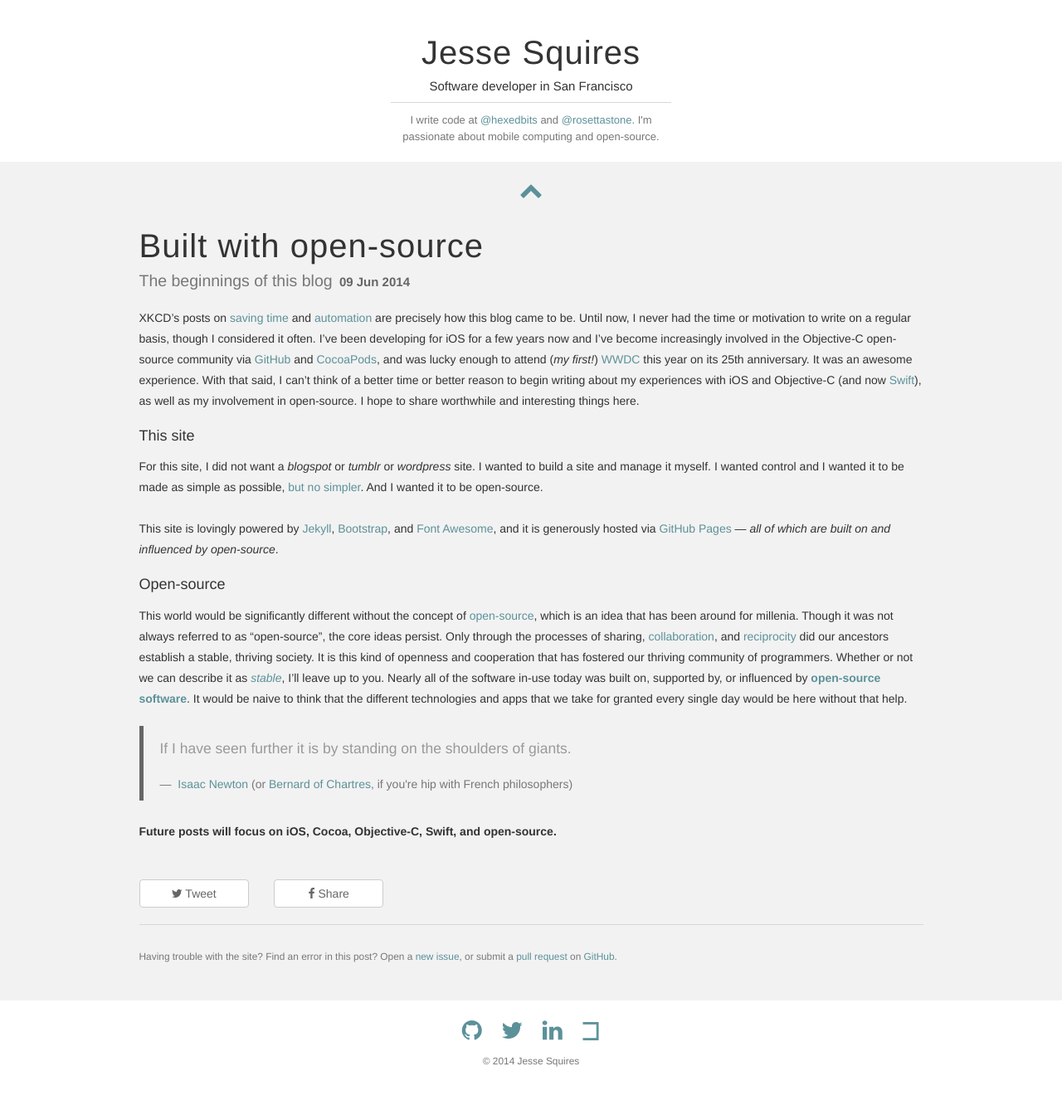
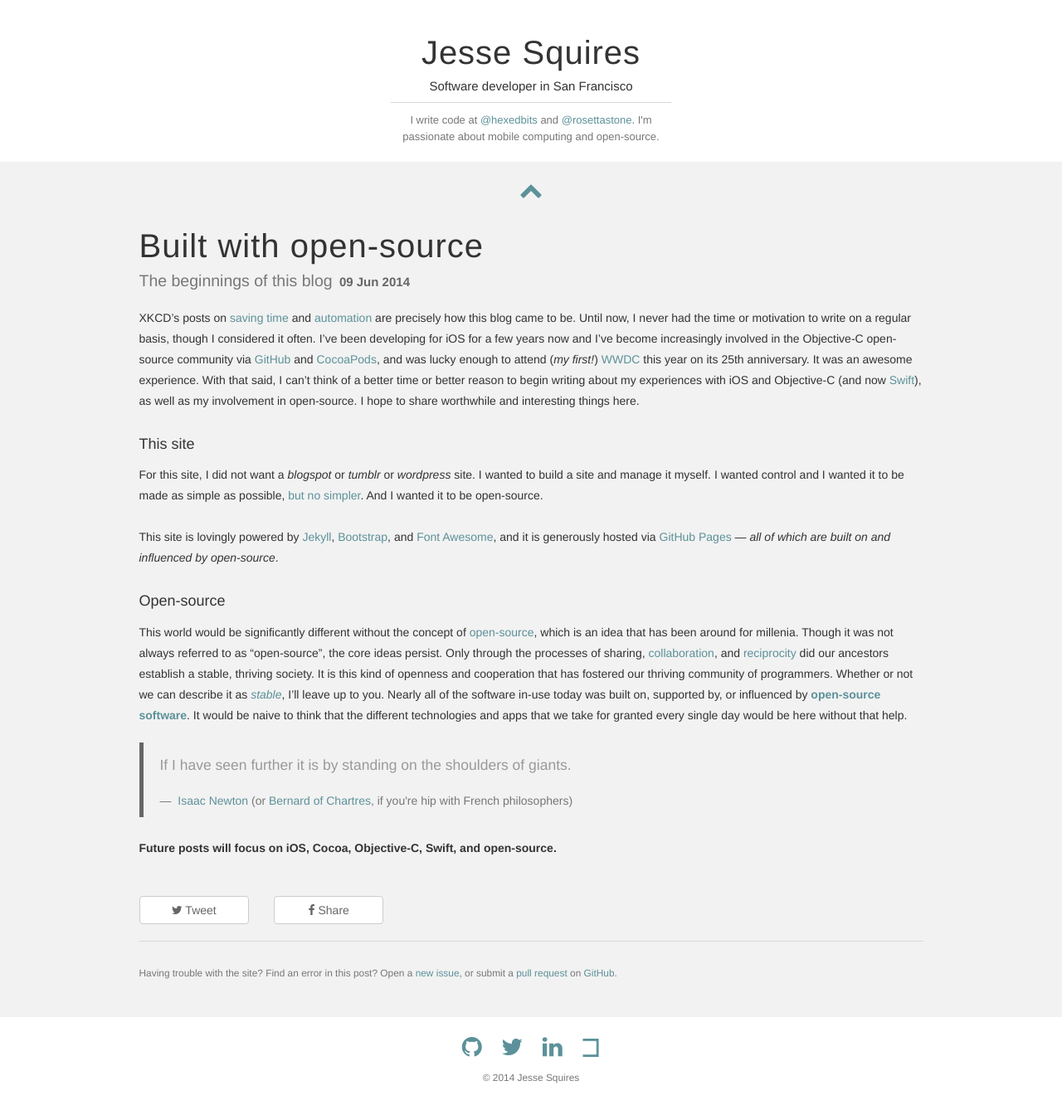
Before and after one commit to jessesquires/jessesquires.com, a Jekyll site: the page built from _posts/2014-06-09-built-with-open-source.md, in a window 1280 px wide. Shown: the whole page at 83% size. Built offline with Jekyll 4.4.1, drawn with Linux system fonts in a browser that asks for light colours; nearby versions of some CDN libraries; Markdown is read by kramdown in place of the engine named in the settings.

Commit message:
style, add h4 padding

```diff
--- a/css/style.css
+++ b/css/style.css
@@ -137,6 +137,10 @@
 	padding-bottom: 1rem;
 }
 
+.page h4 {
+	padding-top: 1rem;
+}
+
 .page ul {
 	padding-top: 0.5rem;
 	padding-bottom: 1rem;
```
